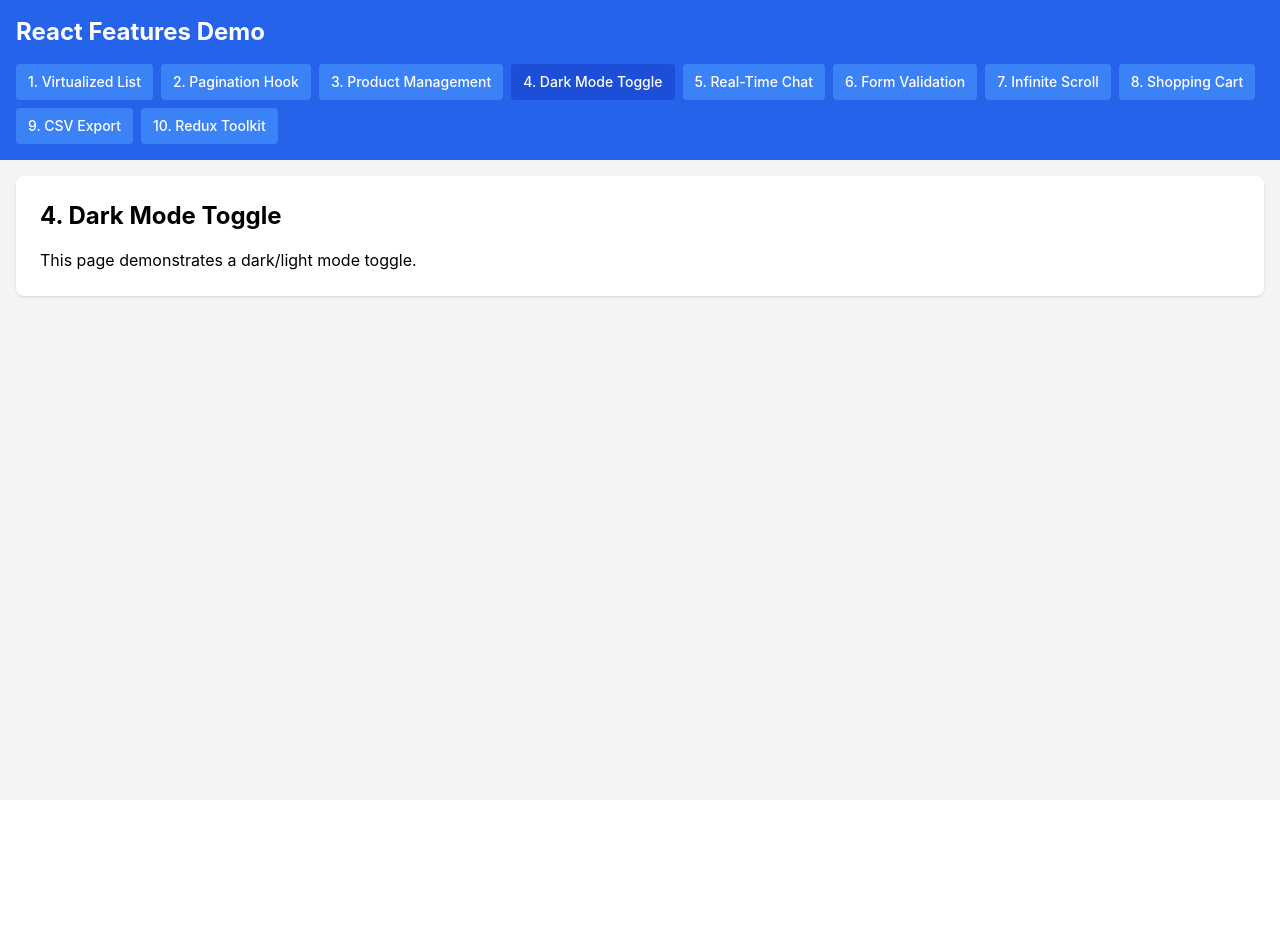
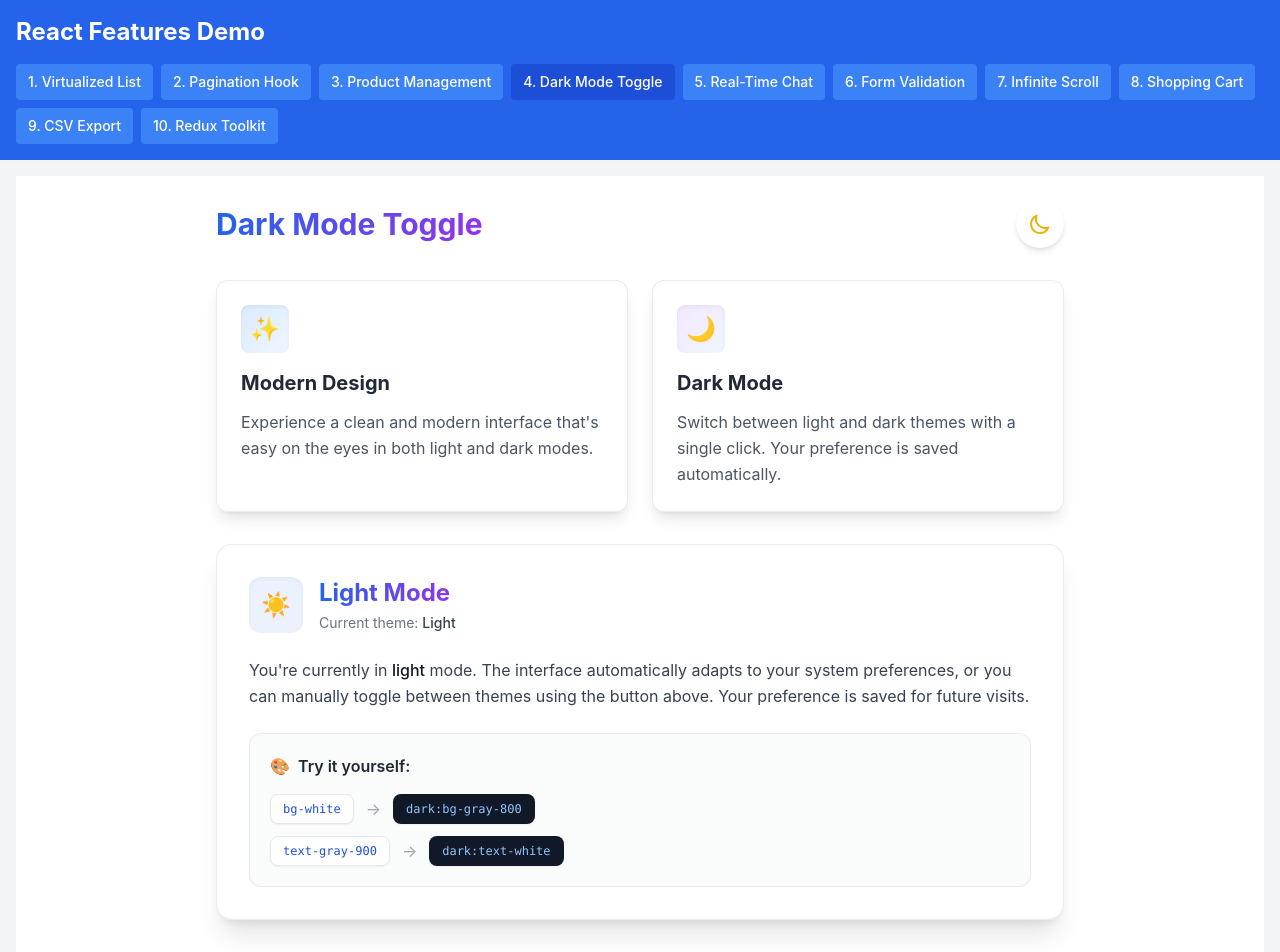
Before and after one commit to sukit12009/exam-test, a React (Create React App) app: page /dark-mode in a window 1280 px wide. Shown: the top 952 px of the page. Before the commit the page ends 800 px from the top, so only its background shows below. Built offline with nearby package versions, Linux system fonts and the light colour scheme.

Commit message:
init dark mode

```diff
--- /dev/null
+++ b/src/components/dark-mode/FeatureCard.tsx
@@ -0,0 +1,39 @@
+import React from 'react';
+
+interface FeatureCardProps {
+  icon: React.ReactNode;
+  title: string;
+  description: string;
+  gradientFrom: string;
+  gradientTo: string;
+  darkGradientFrom: string;
+  darkGradientTo: string;
+}
+
+const FeatureCard: React.FC<FeatureCardProps> = ({
+  icon,
+  title,
+  description,
+  gradientFrom,
+  gradientTo,
+  darkGradientFrom,
+  darkGradientTo,
+}) => {
+  return (
+    <div className="bg-white/90 dark:bg-gray-800/90 backdrop-blur-sm rounded-xl shadow-lg p-6 transition-all duration-300 hover:shadow-xl hover:-translate-y-1 border border-gray-200/80 dark:border-gray-700/60">
+      <div
+        className={`w-12 h-12 rounded-lg bg-gradient-to-br ${gradientFrom} ${gradientTo} dark:${darkGradientFrom} dark:${darkGradientTo} flex items-center justify-center mb-4 shadow-inner`}
+      >
+        <span className="text-2xl">{icon}</span>
+      </div>
+      <h2 className="text-xl font-bold mb-3 text-gray-800 dark:text-gray-100">
+        {title}
+      </h2>
+      <p className="text-gray-600 dark:text-gray-300/90 leading-relaxed">
+        {description}
+      </p>
+    </div>
+  );
+};
+
+export default FeatureCard;
--- /dev/null
+++ b/src/components/dark-mode/ThemeInfoSection.tsx
@@ -0,0 +1,81 @@
+import { useDarkMode } from '../../hooks/useDarkMode';
+
+const ThemeInfoSection = () => {
+  const { darkMode } = useDarkMode();
+
+  return (
+    <div className="mt-8 bg-white/90 dark:bg-gray-800/90 backdrop-blur-sm rounded-2xl shadow-xl p-8 transition-all duration-300 border border-gray-200/80 dark:border-gray-700/60">
+      <div className="flex items-center mb-6">
+        <div className={`p-3 rounded-xl mr-4 ${darkMode ? 'bg-yellow-500/10' : 'bg-blue-500/10'} shadow-inner`}>
+          {darkMode ? (
+            <span className="text-yellow-400 text-2xl">🌙</span>
+          ) : (
+            <span className="text-blue-500 text-2xl">☀️</span>
+          )}
+        </div>
+        <div>
+          <h2 className="text-2xl font-bold bg-gradient-to-r from-blue-600 to-purple-600 dark:from-blue-400 dark:to-purple-300 bg-clip-text text-transparent">
+            {darkMode ? 'Dark Mode' : 'Light Mode'}
+          </h2>
+          <p className="text-sm text-gray-500 dark:text-gray-400 mt-1">
+            Current theme: <span className="font-medium text-gray-700 dark:text-gray-300">
+              {darkMode ? 'Dark' : 'Light'}
+            </span>
+          </p>
+        </div>
+      </div>
+
+      <p className="text-gray-700 dark:text-gray-300/90 mb-6 leading-relaxed">
+        You're currently in <span className="font-medium text-gray-900 dark:text-white">
+          {darkMode ? 'dark' : 'light'}
+        </span> mode. The interface automatically adapts to your system preferences,
+        or you can manually toggle between themes using the button above. Your preference is saved for future visits.
+      </p>
+
+      <CodeExamples />
+    </div>
+  );
+};
+
+const CodeExamples = () => (
+  <div className="mt-6 p-5 bg-gray-50/80 dark:bg-gray-700/50 rounded-xl border border-gray-200/80 dark:border-gray-600/50 backdrop-blur-sm">
+    <h3 className="font-semibold text-gray-800 dark:text-gray-200 mb-4 flex items-center">
+      <span className="mr-2">🎨</span> Try it yourself:
+    </h3>
+    <div className="space-y-3">
+      <CodeExample
+        lightText="bg-white"
+        darkText="dark:bg-gray-800"
+      />
+      <CodeExample
+        lightText="text-gray-900"
+        darkText="dark:text-white"
+      />
+    </div>
+  </div>
+);
+
+interface CodeExampleProps {
+  lightText: string;
+  darkText: string;
+}
+
+const CodeExample: React.FC<CodeExampleProps> = ({ lightText, darkText }) => (
+  <div className="flex items-center space-x-3">
+    <CodeBlock text={lightText} />
+    <span className="text-gray-400">→</span>
+    <CodeBlock text={darkText} isDark />
+  </div>
+);
+
+const CodeBlock: React.FC<{ text: string; isDark?: boolean }> = ({ text, isDark = false }) => (
+  <span className={`text-xs font-mono px-3 py-1.5 rounded-lg border shadow-sm ${
+    isDark
+      ? 'bg-gray-900 text-blue-300 border-transparent shadow'
+      : 'bg-white dark:bg-gray-800/80 text-blue-700 dark:text-blue-300 border-gray-200 dark:border-gray-600/50'
+  }`}>
+    {text}
+  </span>
+);
+
+export default ThemeInfoSection;
--- /dev/null
+++ b/src/components/dark-mode/ThemeToggleButton.tsx
@@ -0,0 +1,47 @@
+import { useDarkMode } from '../../hooks/useDarkMode';
+
+const ThemeToggleButton = () => {
+  const { darkMode, toggleDarkMode } = useDarkMode();
+
+  return (
+    <button
+      onClick={toggleDarkMode}
+      className="p-3 rounded-full bg-white dark:bg-gray-800 text-yellow-500 dark:text-yellow-400 hover:bg-gray-100 dark:hover:bg-gray-700 shadow-md hover:shadow-lg transition-all duration-300 transform hover:scale-105"
+      aria-label={darkMode ? 'Switch to light mode' : 'Switch to dark mode'}
+    >
+      {darkMode ? (
+        <svg
+          xmlns="http://www.w3.org/2000/svg"
+          className="h-6 w-6"
+          fill="none"
+          viewBox="0 0 24 24"
+          stroke="currentColor"
+        >
+          <path
+            strokeLinecap="round"
+            strokeLinejoin="round"
+            strokeWidth={2}
+            d="M12 3v1m0 16v1m9-9h-1M4 12H3m15.364 6.364l-.707-.707M6.343 6.343l-.707-.707m12.728 0l-.707.707M6.343 17.657l-.707.707M16 12a4 4 0 11-8 0 4 4 0 018 0z"
+          />
+        </svg>
+      ) : (
+        <svg
+          xmlns="http://www.w3.org/2000/svg"
+          className="h-6 w-6"
+          fill="none"
+          viewBox="0 0 24 24"
+          stroke="currentColor"
+        >
+          <path
+            strokeLinecap="round"
+            strokeLinejoin="round"
+            strokeWidth={2}
+            d="M20.354 15.354A9 9 0 018.646 3.646 9.003 9.003 0 0012 21a9.003 9.003 0 008.354-5.646z"
+          />
+        </svg>
+      )}
+    </button>
+  );
+};
+
+export default ThemeToggleButton;
--- /dev/null
+++ b/src/hooks/useDarkMode.ts
@@ -0,0 +1,38 @@
+import { useState, useEffect } from 'react';
+
+const THEME_KEY = 'darkMode';
+
+export const useDarkMode = () => {
+  const [darkMode, setDarkMode] = useState<boolean>(() => {
+    // Check for saved user preference in localStorage
+    if (typeof window !== 'undefined') {
+      const saved = localStorage.getItem(THEME_KEY);
+      if (saved !== null) {
+        return JSON.parse(saved);
+      }
+      // Check for system preference if no saved preference
+      return window.matchMedia('(prefers-color-scheme: dark)').matches;
+    }
+    return false;
+  });
+
+  // Toggle dark mode
+  const toggleDarkMode = () => {
+    setDarkMode(prevMode => !prevMode);
+  };
+
+  // Update localStorage and document class when darkMode changes
+  useEffect(() => {
+    // Save preference to localStorage
+    localStorage.setItem(THEME_KEY, JSON.stringify(darkMode));
+
+    // Update document class
+    if (darkMode) {
+      document.documentElement.classList.add('dark');
+    } else {
+      document.documentElement.classList.remove('dark');
+    }
+  }, [darkMode]);
+
+  return { darkMode, toggleDarkMode };
+};
--- a/src/pages/DarkModePage.tsx
+++ b/src/pages/DarkModePage.tsx
@@ -1,14 +1,50 @@
-import React from "react";
+import { useEffect } from 'react';
+import ThemeToggleButton from '../components/dark-mode/ThemeToggleButton';
+import FeatureCard from '../components/dark-mode/FeatureCard';
+import ThemeInfoSection from '../components/dark-mode/ThemeInfoSection';
 
 const DarkModePage = () => {
+  useEffect(() => {
+    document.body.classList.add('transition-colors', 'duration-200');
+    return () => {
+      document.body.classList.remove('transition-colors', 'duration-200');
+    };
+  }, []);
+
   return (
-    <div className="p-6 bg-white dark:bg-gray-800 rounded-lg shadow">
-      <h1 className="text-2xl font-bold mb-4 dark:text-white">
-        4. Dark Mode Toggle
-      </h1>
-      <p className="dark:text-gray-300">
-        This page demonstrates a dark/light mode toggle.
-      </p>
+    <div className="min-h-screen bg-white dark:bg-gray-900 transition-colors duration-300">
+      <div className="max-w-4xl mx-auto p-6">
+        <header className="flex justify-between items-center mb-8">
+          <h1 className="text-3xl font-bold bg-gradient-to-r from-blue-600 to-purple-600 dark:from-blue-400 dark:to-purple-400 bg-clip-text text-transparent">
+            Dark Mode Toggle
+          </h1>
+          <ThemeToggleButton />
+        </header>
+
+        <div className="grid grid-cols-1 md:grid-cols-2 gap-6">
+          <FeatureCard
+            icon="✨"
+            title="Modern Design"
+            description="Experience a clean and modern interface that's easy on the eyes in both light and dark modes."
+            gradientFrom="from-blue-100"
+            gradientTo="to-blue-50"
+            darkGradientFrom="from-blue-900/40"
+            darkGradientTo="to-blue-800/20"
+          />
+
+          <FeatureCard
+            icon="🌙"
+            title="Dark Mode"
+            description="Switch between light and dark themes with a single click. Your preference is saved automatically."
+            gradientFrom="from-purple-100"
+            gradientTo="to-blue-50"
+            darkGradientFrom="from-purple-900/40"
+            darkGradientTo="to-blue-900/20"
+          />
+        </div>
+
+        <ThemeInfoSection />
+      </div>
     </div>
   );
 };
--- a/tailwind.config.js
+++ b/tailwind.config.js
@@ -1,11 +1,28 @@
 /** @type {import('tailwindcss').Config} */
 module.exports = {
+  darkMode: 'class', // Enable dark mode using the 'class' strategy
   content: [
     "./src/**/*.{js,jsx,ts,tsx}",
     "./public/index.html"
   ],
   theme: {
-    extend: {},
+    extend: {
+      // Add any custom theme extensions here
+      colors: {
+        // Define custom colors if needed
+      },
+    },
+  },
+  variants: {
+    extend: {
+      // Enable dark mode variants for utilities
+      backgroundColor: ['dark'],
+      textColor: ['dark'],
+      borderColor: ['dark'],
+      ringColor: ['dark'],
+      boxShadow: ['dark'],
+      // Add more variants as needed
+    },
   },
   plugins: [],
 }
```
